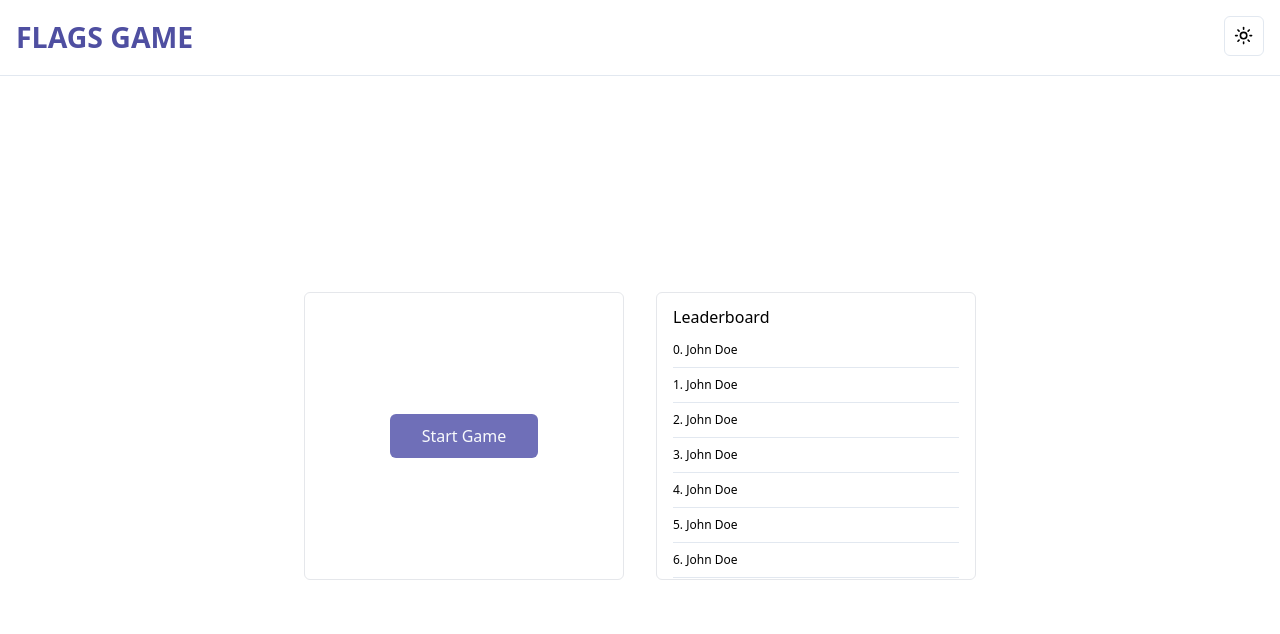
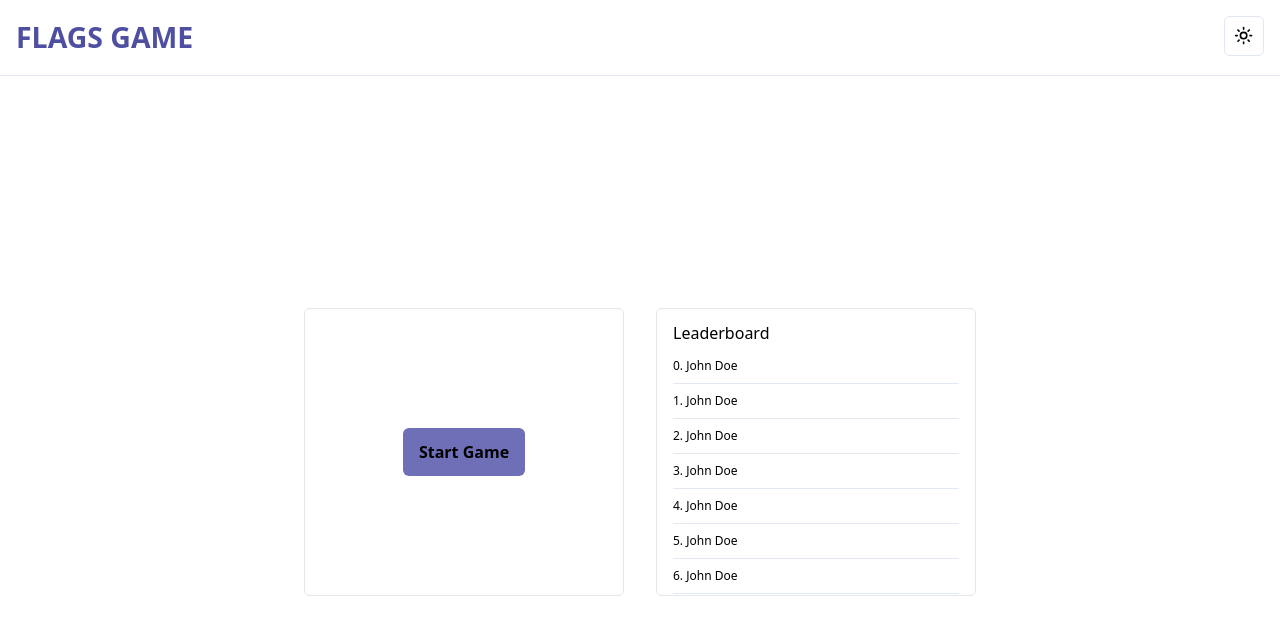
Before and after one commit to kevinanielsen/flags-game, a Next.js app: page / in a window 1280 px wide. Shown: the top 634 px of the page. Built offline with nearby package versions, Linux system fonts and the light colour scheme.

Commit message:
feat add functionality to start game button (#17)
* chore: update deps

* feat: change button to link to /game

```diff
--- a/app/page.tsx
+++ b/app/page.tsx
@@ -1,14 +1,18 @@
 import LeaderBoard from "@/components/leaderboard";
 import { Button } from "@/components/ui/button";
+import Link from "next/link";
 
 export default function Home() {
   return (
     <main className="absolute w-full h-[90%] flex justify-center items-center">
-      <div className="flex justify-center items-center gap-8 w-full max-w-2xl">
+      <div className="flex flex-col md:flex-row justify-center items-center gap-8 w-full max-w-2xl m-4 mt-12">
         <div className="border w-full grid justify-center items-center h-72 rounded-md">
-          <Button className="text-base" size="lg">
+          <Link
+            className="text-base font-bold bg-primary dark:text-primary dark:bg-text px-4 py-3 rounded-md"
+            href="/game"
+          >
             Start Game
-          </Button>
+          </Link>
         </div>
         <LeaderBoard />
       </div>
```
Also changed, not shown: 1 other file (tests, documents, lock files or other folders).
